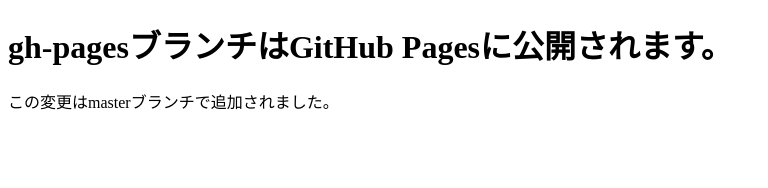
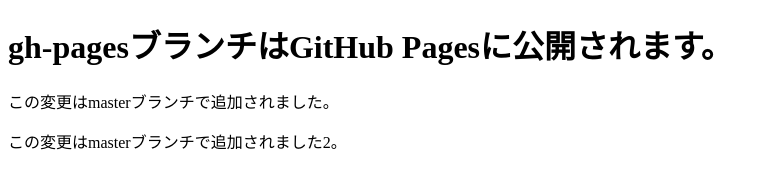
Before and after one commit to gadget-tf/git-study, a plain HTML site: page index.html in a window 1280 px wide. Shown: the whole page, without its empty margins (0-768 px from the left). Drawn offline with Linux system fonts and the light colour scheme.

Commit message:
masterで追加２

```diff
--- a/index.html
+++ b/index.html
@@ -7,5 +7,6 @@
 <body>
   <h1>gh-pagesブランチはGitHub Pagesに公開されます。</h1>
   <p>この変更はmasterブランチで追加されました。</p>
+  <p>この変更はmasterブランチで追加されました2。</p>
 </body>
 </html>
```
